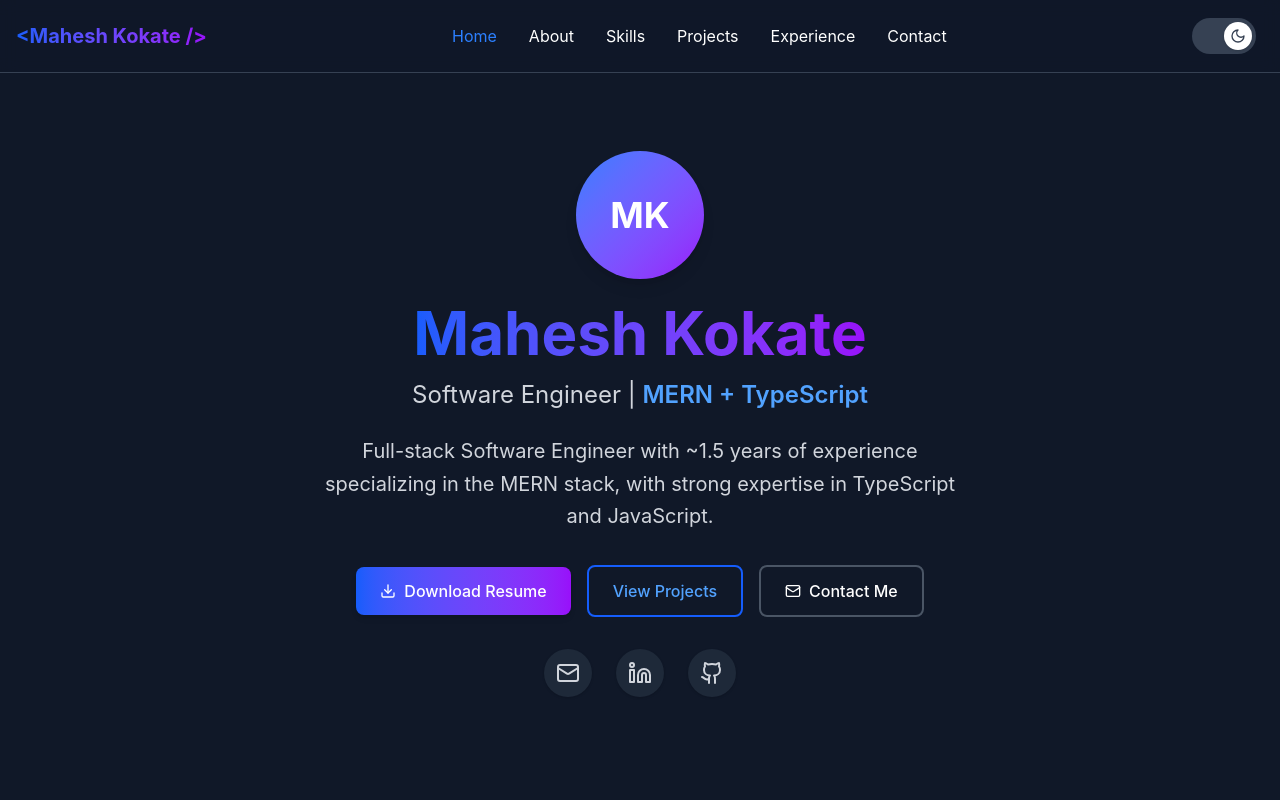
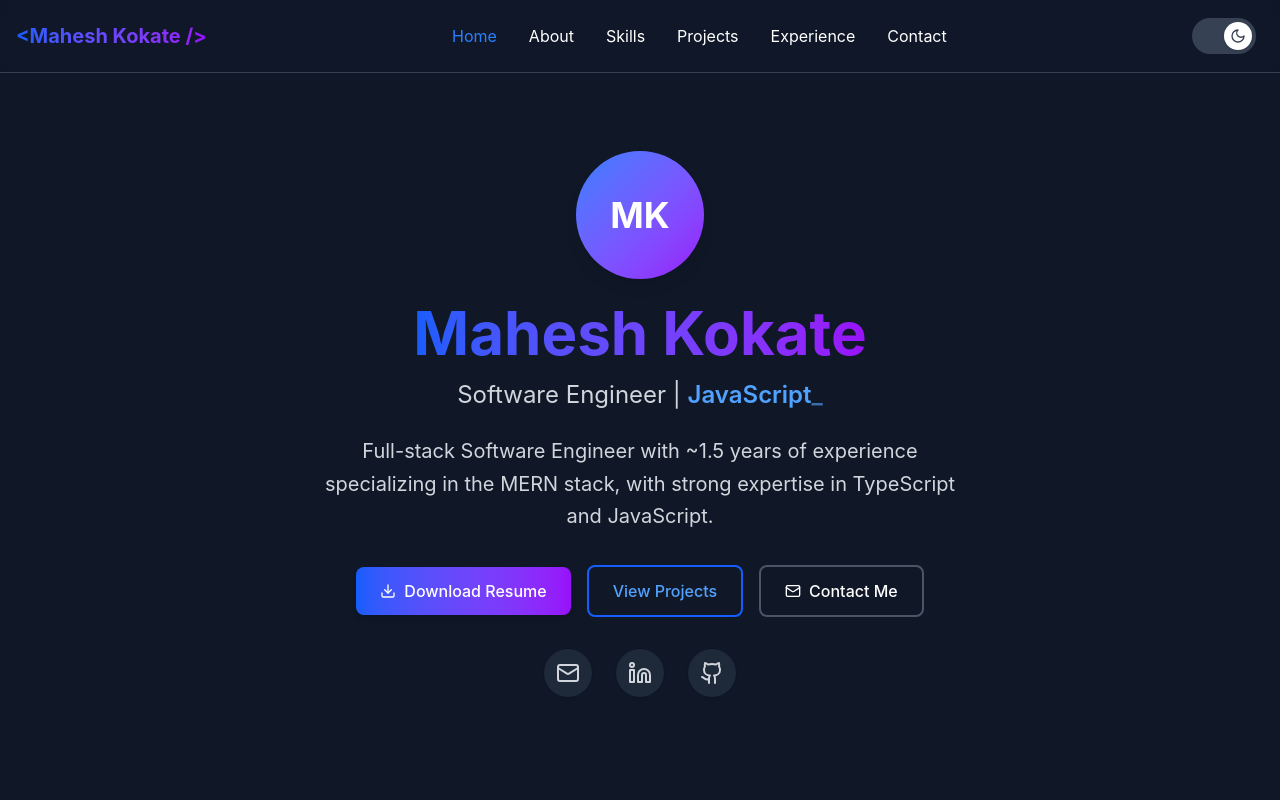
Before and after one commit to maheshkokate07/mahesh-portfolio, a React (Vite) app: page / in a window 1280 px wide. Shown: the top 800 px of the page. Built offline with nearby package versions, Linux system fonts and the light colour scheme.

Commit message:
Modified

```diff
--- a/src/App.jsx
+++ b/src/App.jsx
@@ -1,4 +1,4 @@
-import { useState, useEffect } from "react"
+import { useState, useEffect, useCallback } from "react"
 import Navigation from "./components/Navigation"
 import HeroSection from "./components/HeroSection"
 import AboutSection from "./components/AboutSection"
@@ -20,13 +20,13 @@ function App() {
     }
   }, [darkMode])
 
-  const scrollToSection = (sectionId) => {
-    const element = document.getElementById(sectionId)
+  const scrollToSection = useCallback((sectionId) => {
+    const element = document.getElementById(sectionId);
     if (element) {
-      element.scrollIntoView({ behavior: "smooth" })
-      setActiveSection(sectionId)
+      element.scrollIntoView({ behavior: "smooth" });
+      setActiveSection(sectionId);
     }
-  }
+  }, [setActiveSection]);
 
   return (
     <div className="min-h-screen transition-colors duration-300 overflow-x-hidden">
--- a/src/components/AboutSection.jsx
+++ b/src/components/AboutSection.jsx
@@ -1,8 +1,8 @@
-import { User, MapPin, Phone } from "lucide-react"
+import { MapPin, Phone } from "lucide-react"
 import { useIntersectionObserver } from "../hooks/useIntersectionObserver"
 
 export default function AboutSection() {
-  const [ref, hasIntersected] = useIntersectionObserver()
+  const [ref, hasIntersected] = useIntersectionObserver();
 
   return (
     <section id="about" className="py-16 sm:py-20 px-4 bg-gray-50 dark:bg-gray-800">
--- a/src/components/ExperienceSection.jsx
+++ b/src/components/ExperienceSection.jsx
@@ -1,8 +1,5 @@
 import { Briefcase, GraduationCap, Award, Calendar, MapPin } from "lucide-react"
-import { useIntersectionObserver } from "../hooks/useIntersectionObserver"
-
-export default function ExperienceSection() {
-  const [ref, isIntersecting, hasIntersected] = useIntersectionObserver()
+import { useIntersectionObserver } from "../hooks/useIntersectionObserver";
 
 const experienceData = [
   {
@@ -69,6 +66,9 @@ export default function ExperienceSection() {
     icon: Award,
   },
 ];
+
+export default function ExperienceSection() {
+  const [ref, isIntersecting, hasIntersected] = useIntersectionObserver()
 
   return (
     <section id="experience" className="py-16 sm:py-20 px-4">
--- a/src/components/Footer.jsx
+++ b/src/components/Footer.jsx
@@ -1,4 +1,4 @@
-import { Heart, Code, Coffee } from "lucide-react"
+import { Heart, Code } from "lucide-react"
 
 export default function Footer() {
   return (
--- a/src/components/HeroSection.jsx
+++ b/src/components/HeroSection.jsx
@@ -1,17 +1,21 @@
 import { Download, Mail, Github, Linkedin, ChevronDown } from "lucide-react"
 import { useIntersectionObserver } from "../hooks/useIntersectionObserver"
+import Typewriter from "./Typewriter";
 
-export default function HeroSection({ scrollToSection }) {
-  const [ref, hasIntersected] = useIntersectionObserver()
-
-  const downloadResume = () => {
-    const link = document.createElement("a");
-    link.href = `${import.meta.env.VITE_FRONTEND_URL}/resume.pdf`;
-    link.download = "Mahesh_Kokate_Resume.pdf";
-    document.body.appendChild(link);
-    link.click();
-    link.remove();
-  };
+const techStack = [
+  "MERN Stack",
+  "JavaScript",
+  "TypeScript",
+  "React.js",
+  "Node.js",
+  "Supabase",
+  "Express.js",
+  "MongoDB",
+  "SQL",
+  "React Query",
+  "Tailwind CSS",
+  "WebSocket",
+];
 
 const socialLinks = [
   {
@@ -34,6 +38,18 @@ export default function HeroSection({ scrollToSection }) {
   },
 ]
 
+const downloadResume = () => {
+  const link = document.createElement("a");
+  link.href = `${import.meta.env.VITE_FRONTEND_URL}/resume.pdf`;
+  link.download = "Mahesh_Kokate_Resume.pdf";
+  document.body.appendChild(link);
+  link.click();
+  link.remove();
+};
+
+export default function HeroSection({ scrollToSection }) {
+  const [ref, hasIntersected] = useIntersectionObserver();
+
   return (
     <section id="hero" className="min-h-screen flex items-center justify-center pt-20 px-4 relative">
       <div ref={ref} className="container mx-auto text-center">
@@ -50,7 +66,9 @@ export default function HeroSection({ scrollToSection }) {
 
           <h2 className="text-base sm:text-lg md:text-xl lg:text-2xl text-gray-600 dark:text-gray-300 mb-4 sm:mb-6 px-4">
             Software Engineer |{" "}
-            <span className="text-blue-600 dark:text-blue-400 font-semibold">MERN + TypeScript</span>
+            <span className="text-blue-600 dark:text-blue-400 font-semibold">
+              <Typewriter texts={techStack} />
+            </span>
           </h2>
 
           <p className="text-sm sm:text-base md:text-lg lg:text-xl text-gray-600 dark:text-gray-300 mb-6 sm:mb-8 max-w-2xl mx-auto px-4 leading-relaxed">
--- a/src/components/Navigation.jsx
+++ b/src/components/Navigation.jsx
@@ -1,18 +1,18 @@
-import { useState, useEffect } from "react"
+import { useState, useEffect, useCallback } from "react"
 import { Moon, Sun, Menu, X } from "lucide-react"
+
+const navItems = [
+  { id: "hero", label: "Home" },
+  { id: "about", label: "About" },
+  { id: "skills", label: "Skills" },
+  { id: "projects", label: "Projects" },
+  { id: "experience", label: "Experience" },
+  { id: "contact", label: "Contact" },
+]
 
 export default function Navigation({ darkMode, setDarkMode, activeSection, scrollToSection }) {
   const [mobileMenuOpen, setMobileMenuOpen] = useState(false)
   const [scrolled, setScrolled] = useState(false)
-
-  const navItems = [
-    { id: "hero", label: "Home" },
-    { id: "about", label: "About" },
-    { id: "skills", label: "Skills" },
-    { id: "projects", label: "Projects" },
-    { id: "experience", label: "Experience" },
-    { id: "contact", label: "Contact" },
-  ]
 
   useEffect(() => {
     const handleScroll = () => {
@@ -22,10 +22,10 @@ export default function Navigation({ darkMode, setDarkMode, activeSection, scrol
     return () => window.removeEventListener("scroll", handleScroll)
   }, [])
 
-  const handleNavClick = (section) => {
-    scrollToSection(section)
-    setMobileMenuOpen(false)
-  }
+  const handleNavClick = useCallback((section) => {
+    scrollToSection(section);
+    setMobileMenuOpen(false);
+  }, [scrollToSection, setMobileMenuOpen]);
 
   return (
     <nav
--- a/src/components/ProjectsSection.jsx
+++ b/src/components/ProjectsSection.jsx
@@ -1,8 +1,5 @@
 import { ExternalLink, Github } from "lucide-react"
 import { useIntersectionObserver } from "../hooks/useIntersectionObserver"
-
-export default function ProjectsSection() {
-  const [ref, isIntersecting, hasIntersected] = useIntersectionObserver()
 
 const projectsData = [
   {
@@ -54,6 +51,9 @@ export default function ProjectsSection() {
     github: "https://github.com/maheshkokate07/youtube-clone",
   },
 ];
+
+export default function ProjectsSection() {
+  const [ref, isIntersecting, hasIntersected] = useIntersectionObserver()
 
   return (
     <section id="projects" className="py-16 sm:py-20 px-4 bg-gray-50 dark:bg-gray-800">
--- a/src/components/SkillsSection.jsx
+++ b/src/components/SkillsSection.jsx
@@ -7,9 +7,6 @@ import { VscAzure } from "react-icons/vsc";
 import { PiBuildingOffice } from "react-icons/pi";
 import { GrMysql } from "react-icons/gr";
 import { SiRedux, SiMui, SiRabbitmq, SiN8N, SiPostman, SiReactrouter, SiMongoosedotws, SiPostgresql, SiRedis, SiReactquery, SiExpress, SiMongodb, SiJsonwebtokens, SiSocketdotio } from "react-icons/si";
-
-export default function SkillsSection() {
-  const [ref, hasIntersected] = useIntersectionObserver()
 
 const skillCategories = [
   {
@@ -73,6 +70,9 @@ export default function SkillsSection() {
   },
 ]
 
+export default function SkillsSection() {
+  const [ref, hasIntersected] = useIntersectionObserver()
+
   return (
     <section id="skills" className="py-16 sm:py-20 px-4">
       <div ref={ref} className="container mx-auto max-w-6xl">
--- a/src/components/SocialLinks.jsx
+++ b/src/components/SocialLinks.jsx
@@ -1,6 +1,5 @@
 import { Mail, Linkedin, Github } from "lucide-react"
 
-export default function SocialLinks() {
 const socialLinks = [
   {
     href: "mailto:kokatemahesh2004@gmail.com",
@@ -18,6 +17,8 @@ export default function SocialLinks() {
     label: "GitHub",
   },
 ]
+
+export default function SocialLinks() {
 
   return (
     <div className="flex justify-center items-center space-x-4 sm:space-x-6 mt-6 sm:mt-8">
--- /dev/null
+++ b/src/components/Typewriter.jsx
@@ -0,0 +1,41 @@
+import { useState, useEffect } from "react";
+
+const delay = (ms) => new Promise((resolve) => setTimeout(resolve, ms));
+
+export default function Typewriter({ texts = [], delayInMs = 150 }) {
+    const [displayText, setDisplayText] = useState("");
+    const [direction, setDirection] = useState("f");
+    const [currIdx, setCurrIdx] = useState(0);
+
+    async function loopWithDelay() {
+        if (!texts.length) return;
+        const currText = texts[currIdx].split("");
+
+        if (direction === "f") {
+            for (let i = 0; i < currText.length; i++) {
+                setDisplayText(currText.slice(0, i + 1).join(""));
+                await delay(delayInMs);
+            }
+            await delay(1500);
+            setDirection("r");
+        } else {
+            for (let i = currText.length - 1; i >= 0; i--) {
+                setDisplayText(currText.slice(0, i).join(""));
+                await delay(delayInMs);
+            }
+            setCurrIdx(currIdx < texts.length - 1 ? currIdx + 1 : 0);
+            setDirection("f");
+        }
+    }
+
+    useEffect(() => {
+        loopWithDelay();
+    }, [texts, direction]);
+
+    return (
+        <span>
+            {displayText}
+            <span className="blink">_</span>
+        </span>
+    );
+}
--- a/src/index.css
+++ b/src/index.css
@@ -156,3 +156,21 @@ html {
 .dark .hover-lift:hover {
   box-shadow: 0 4px 12px rgba(0, 0, 0, 0.3);
 }
+
+.blink {
+  animation: blink 2000ms infinite;
+}
+
+@keyframes blink {
+
+  0%,
+  50%,
+  100% {
+    opacity: 1;
+  }
+
+  25%,
+  75% {
+    opacity: 0;
+  }
+}
```
Also changed, not shown: src/components/ContactSection.jsx (+39 -40 lines). Lines whose indentation alone changed are shown as unchanged.
